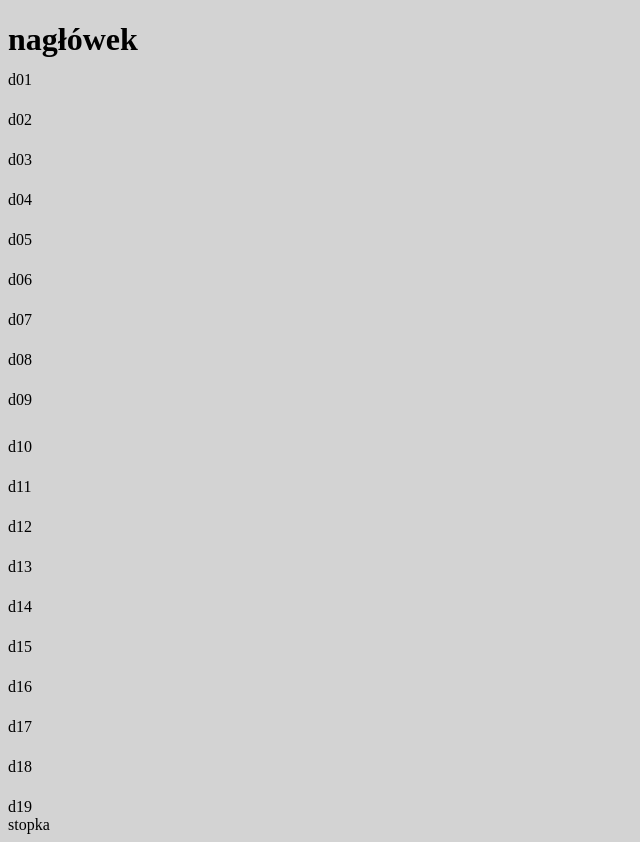
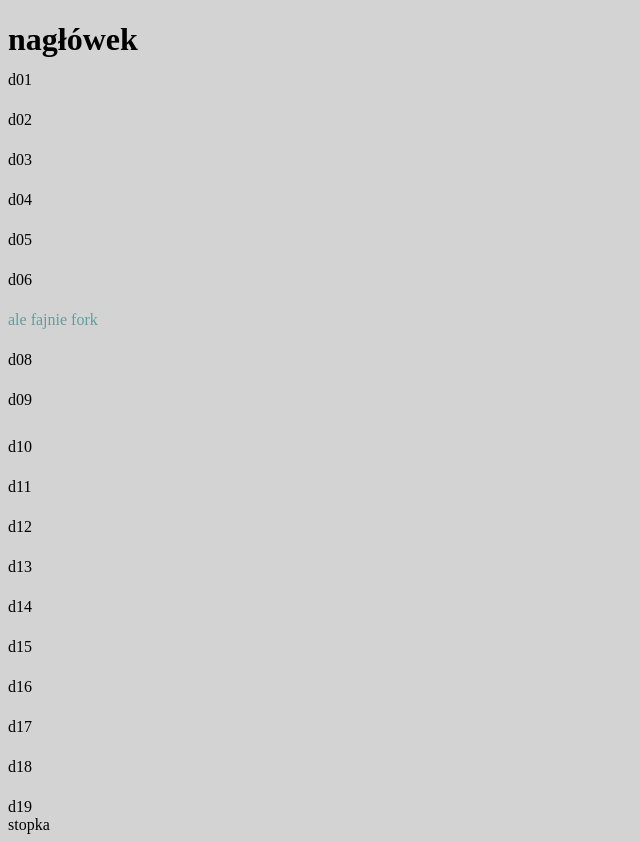
Before and after one commit to jakuborkiszewski/html-pr23, a plain HTML site: page index.html in a window 1280 px wide. Shown: the whole page, without its empty margins (0-640 px from the left). Drawn offline with Linux system fonts and the light colour scheme.

Commit message:
modyfikacja

```diff
--- a/index.html
+++ b/index.html
@@ -30,7 +30,7 @@
 		d06
 	</div>
 	<div class="d07">
-		d07
+		ale fajnie fork
 	</div>
 	<div class="d08">
 		d08
--- a/styl.css
+++ b/styl.css
@@ -33,6 +33,7 @@ body{
 }
 .d07{
 	height: 40px;
+	color:cadetblue;
 
 }
 .d08{
```
